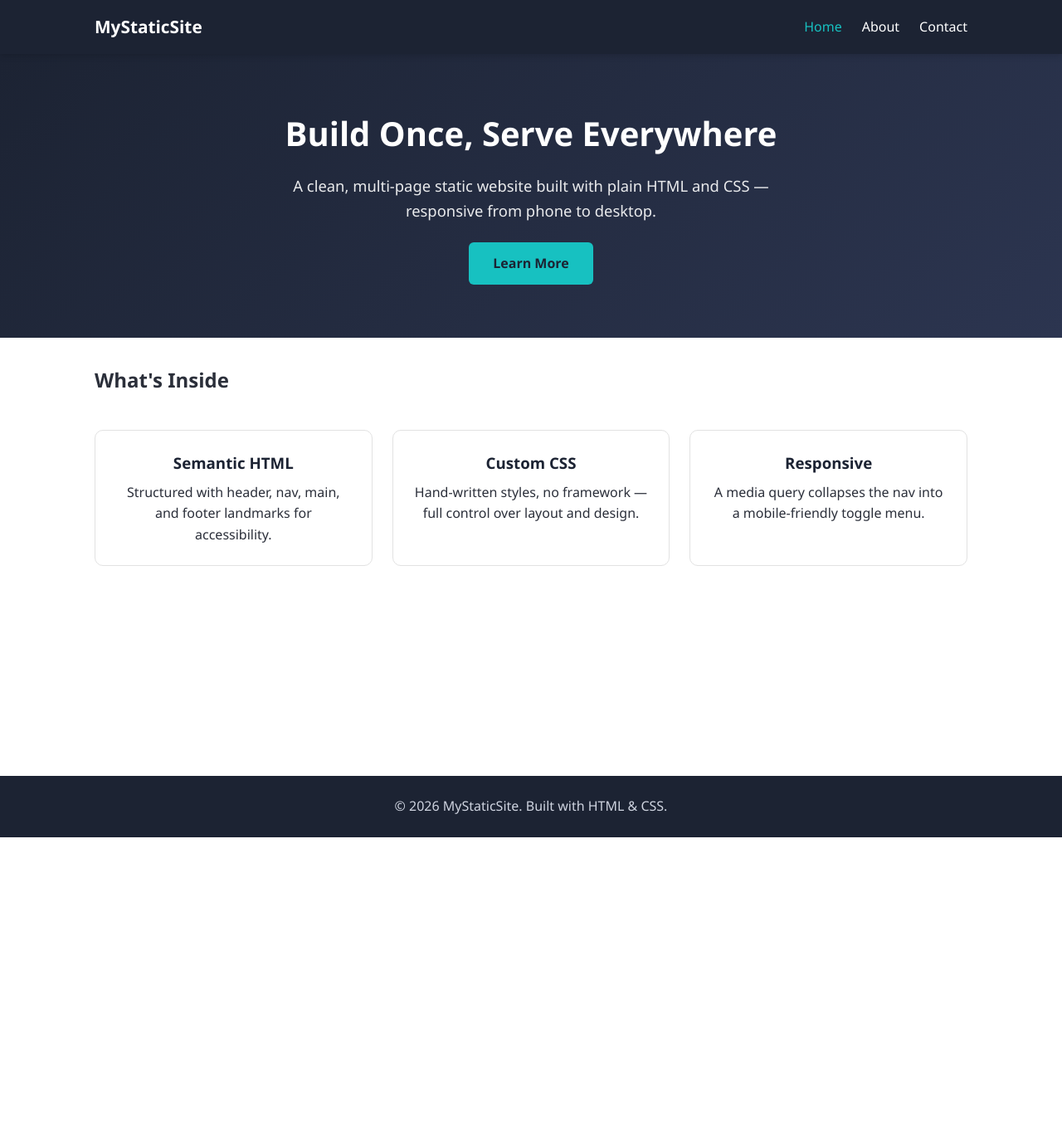
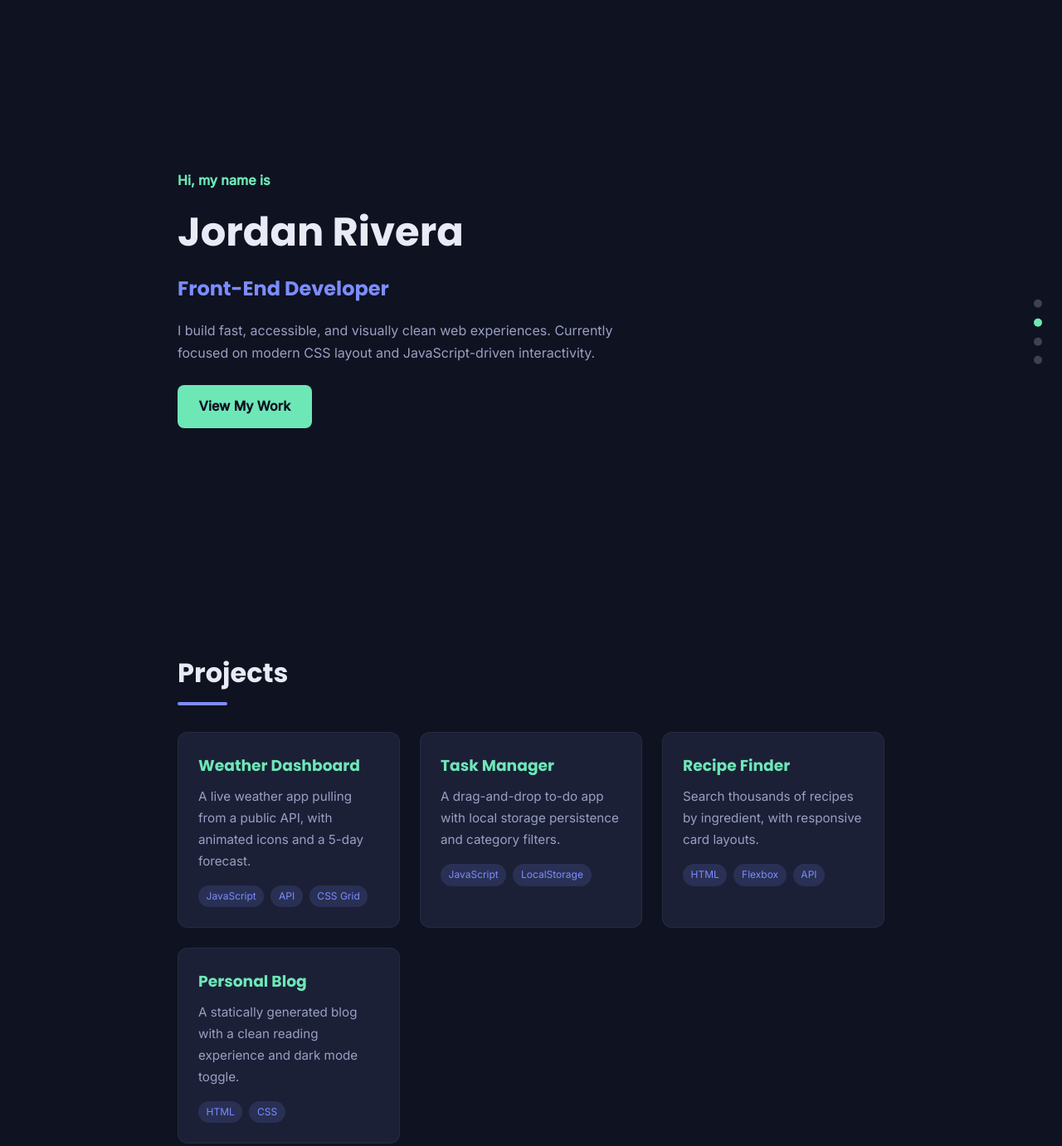
Before and after one commit to jimmybutler13xx-star/web-development, a plain HTML site: page index.html in a window 1280 px wide. Shown: the top 1381 px of the page at 83% size. Before the commit the page ends 1009 px from the top, so only its background shows below. Drawn offline with Linux system fonts and the light colour scheme.

Commit message:
Add files via upload

```diff
--- a/index.html
+++ b/index.html
@@ -3,51 +3,96 @@
 <head>
 <meta charset="UTF-8">
 <meta name="viewport" content="width=device-width, initial-scale=1.0">
-<title>Home | Simple Static Site</title>
+<title>Jordan Rivera — Portfolio</title>
 <link rel="stylesheet" href="style.css">
 </head>
 <body>
 
-<header>
-  <nav class="navbar">
-    <div class="brand">MyStaticSite</div>
-    <button class="nav-toggle" aria-label="Toggle menu">&#9776;</button>
-    <ul>
-      <li><a href="index.html" class="active">Home</a></li>
-      <li><a href="about.html">About</a></li>
-      <li><a href="contact.html">Contact</a></li>
-    </ul>
-  </nav>
-</header>
+<nav class="dots">
+  <a href="#intro" class="active" title="Intro"></a>
+  <a href="#projects" title="Projects"></a>
+  <a href="#skills" title="Skills"></a>
+  <a href="#contact" title="Contact"></a>
+</nav>
 
-<section class="hero">
-  <h1>Build Once, Serve Everywhere</h1>
-  <p>A clean, multi-page static website built with plain HTML and CSS — responsive from phone to desktop.</p>
-  <a href="about.html" class="btn">Learn More</a>
-</section>
+<div class="container">
 
-<main>
-  <h2>What's Inside</h2>
-  <div class="cards">
-    <div class="card">
-      <h3>Semantic HTML</h3>
-      <p>Structured with header, nav, main, and footer landmarks for accessibility.</p>
+  <section class="intro" id="intro">
+    <p class="greeting">Hi, my name is</p>
+    <h1>Jordan Rivera</h1>
+    <h2>Front-End Developer</h2>
+    <p>I build fast, accessible, and visually clean web experiences. Currently focused on modern CSS layout and JavaScript-driven interactivity.</p>
+    <a href="#projects" class="btn">View My Work</a>
+  </section>
+
+  <section id="projects">
+    <h2 class="section-title">Projects</h2>
+    <div class="projects-grid">
+      <div class="project-card">
+        <h3>Weather Dashboard</h3>
+        <p>A live weather app pulling from a public API, with animated icons and a 5-day forecast.</p>
+        <div class="tags"><span class="tag">JavaScript</span><span class="tag">API</span><span class="tag">CSS Grid</span></div>
+      </div>
+      <div class="project-card">
+        <h3>Task Manager</h3>
+        <p>A drag-and-drop to-do app with local storage persistence and category filters.</p>
+        <div class="tags"><span class="tag">JavaScript</span><span class="tag">LocalStorage</span></div>
+      </div>
+      <div class="project-card">
+        <h3>Recipe Finder</h3>
+        <p>Search thousands of recipes by ingredient, with responsive card layouts.</p>
+        <div class="tags"><span class="tag">HTML</span><span class="tag">Flexbox</span><span class="tag">API</span></div>
+      </div>
+      <div class="project-card">
+        <h3>Personal Blog</h3>
+        <p>A statically generated blog with a clean reading experience and dark mode toggle.</p>
+        <div class="tags"><span class="tag">HTML</span><span class="tag">CSS</span></div>
+      </div>
     </div>
-    <div class="card">
-      <h3>Custom CSS</h3>
-      <p>Hand-written styles, no framework — full control over layout and design.</p>
+  </section>
+
+  <section id="skills">
+    <h2 class="section-title">Skills</h2>
+    <div class="skills-list">
+      <span class="skill-pill">HTML5</span>
+      <span class="skill-pill">CSS3 / Flexbox / Grid</span>
+      <span class="skill-pill">JavaScript (ES6+)</span>
+      <span class="skill-pill">React</span>
+      <span class="skill-pill">Git &amp; GitHub</span>
+      <span class="skill-pill">Responsive Design</span>
+      <span class="skill-pill">REST APIs</span>
     </div>
-    <div class="card">
-      <h3>Responsive</h3>
-      <p>A media query collapses the nav into a mobile-friendly toggle menu.</p>
+  </section>
+
+  <section class="contact" id="contact">
+    <h2 class="section-title">Get In Touch</h2>
+    <p>Have a project in mind or just want to say hi? My inbox is always open.</p>
+    <div class="contact-links">
+      <a href="mailto:jordan.rivera@example.com">Email Me</a>
+      <a href="#">GitHub</a>
+      <a href="#">LinkedIn</a>
     </div>
-  </div>
-</main>
+  </section>
 
-<footer>
-  <p>&copy; 2026 MyStaticSite. Built with HTML &amp; CSS.</p>
-</footer>
+</div>
 
-<script src="nav.js"></script>
+<footer>&copy; 2026 Jordan Rivera. Built with HTML &amp; CSS.</footer>
+
+<script>
+  // Highlight active dot nav on scroll
+  const sections = document.querySelectorAll("section");
+  const dots = document.querySelectorAll("nav.dots a");
+  window.addEventListener("scroll", () => {
+    let current = "";
+    sections.forEach(sec => {
+      if (window.scrollY >= sec.offsetTop - window.innerHeight / 2) {
+        current = sec.id;
+      }
+    });
+    dots.forEach(dot => {
+      dot.classList.toggle("active", dot.getAttribute("href") === "#" + current);
+    });
+  });
+</script>
 </body>
 </html>
--- a/style.css
+++ b/style.css
@@ -1,141 +1,157 @@
+@import url("https://fonts.googleapis.com/css2?family=Poppins:wght@400;600;700&family=Inter:wght@400;500&display=swap");
+
 :root {
-  --navy: #1c2333;
-  --teal: #17c1c1;
-  --green: #6ee06e;
-  --text: #2b2f3a;
-  --bg: #ffffff;
+  --bg: #0f1220;
+  --card: #1b2036;
+  --accent: #6ee7b7;
+  --accent2: #7c8cff;
+  --text: #e8eaf6;
+  --muted: #9aa0c3;
 }
 
 * { box-sizing: border-box; margin: 0; padding: 0; }
 
 body {
-  font-family: "Segoe UI", Arial, sans-serif;
+  background: var(--bg);
   color: var(--text);
-  line-height: 1.6;
-  background: var(--bg);
+  font-family: "Inter", sans-serif;
+  line-height: 1.7;
 }
 
-header {
-  background: var(--navy);
-  color: white;
-  position: sticky;
-  top: 0;
-  z-index: 100;
-  box-shadow: 0 2px 8px rgba(0,0,0,0.15);
+h1, h2, h3 { font-family: "Poppins", sans-serif; }
+
+.container { max-width: 900px; margin: 0 auto; padding: 0 1.5rem; }
+
+/* Intro / hero */
+.intro {
+  min-height: 90vh;
+  display: flex;
+  flex-direction: column;
+  justify-content: center;
+  align-items: flex-start;
+  animation: fadeIn 1s ease-in;
 }
-
-.navbar {
-  display: flex;
-  justify-content: space-between;
-  align-items: center;
-  max-width: 1100px;
-  margin: 0 auto;
-  padding: 1rem 1.5rem;
-}
-
-.navbar .brand { font-weight: bold; font-size: 1.3rem; }
-
-.navbar ul { list-style: none; display: flex; gap: 1.5rem; }
-
-.navbar a {
-  color: white;
-  text-decoration: none;
-  font-weight: 500;
-  transition: color 0.2s;
-}
-.navbar a:hover, .navbar a.active { color: var(--teal); }
-
-.nav-toggle {
-  display: none;
-  background: none;
-  border: none;
-  color: white;
-  font-size: 1.6rem;
-  cursor: pointer;
-}
-
-main {
-  max-width: 1100px;
-  margin: 0 auto;
-  padding: 2rem 1.5rem;
-  min-height: 60vh;
-}
-
-.hero {
-  text-align: center;
-  padding: 4rem 1.5rem;
-  background: linear-gradient(135deg, var(--navy), #2c3550);
-  color: white;
-}
-.hero h1 { font-size: 2.5rem; margin-bottom: 1rem; }
-.hero p { font-size: 1.15rem; opacity: 0.9; max-width: 600px; margin: 0 auto; }
+.intro .greeting { color: var(--accent); font-weight: 600; margin-bottom: 0.5rem; }
+.intro h1 { font-size: 3rem; margin-bottom: 0.5rem; }
+.intro h2 { font-size: 1.5rem; color: var(--accent2); margin-bottom: 1rem; }
+.intro p { max-width: 550px; color: var(--muted); margin-bottom: 1.5rem; }
 
 .btn {
   display: inline-block;
-  margin-top: 1.5rem;
-  padding: 0.8rem 1.8rem;
-  background: var(--teal);
-  color: var(--navy);
-  font-weight: bold;
+  padding: 0.8rem 1.6rem;
+  background: var(--accent);
+  color: #0f1220;
+  font-weight: 600;
   text-decoration: none;
-  border-radius: 6px;
-  transition: transform 0.2s, background 0.2s;
+  border-radius: 8px;
+  transition: transform 0.2s ease, box-shadow 0.2s ease;
 }
-.btn:hover { background: var(--green); transform: translateY(-2px); }
+.btn:hover { transform: translateY(-3px); box-shadow: 0 8px 20px rgba(110,231,183,0.3); }
 
-.cards {
+/* Section headings */
+section { padding: 4rem 0; }
+section h2.section-title {
+  font-size: 2rem;
+  margin-bottom: 2rem;
+  position: relative;
+  display: inline-block;
+}
+section h2.section-title::after {
+  content: "";
+  display: block;
+  width: 60px;
+  height: 4px;
+  background: var(--accent2);
+  margin-top: 0.5rem;
+  border-radius: 2px;
+}
+
+/* Projects */
+.projects-grid {
   display: grid;
-  grid-template-columns: repeat(auto-fit, minmax(220px, 1fr));
+  grid-template-columns: repeat(auto-fit, minmax(250px, 1fr));
   gap: 1.5rem;
-  margin-top: 2.5rem;
 }
-.card {
-  border: 1px solid #e2e2e2;
-  border-radius: 10px;
+.project-card {
+  background: var(--card);
+  border-radius: 12px;
   padding: 1.5rem;
+  transition: transform 0.25s ease, box-shadow 0.25s ease;
+  border: 1px solid rgba(255,255,255,0.05);
+}
+.project-card:hover {
+  transform: translateY(-6px);
+  box-shadow: 0 12px 30px rgba(0,0,0,0.35);
+}
+.project-card h3 { color: var(--accent); margin-bottom: 0.5rem; }
+.project-card p { color: var(--muted); font-size: 0.95rem; margin-bottom: 1rem; }
+.tags { display: flex; flex-wrap: wrap; gap: 0.5rem; }
+.tag {
+  font-size: 0.75rem;
+  background: rgba(124,140,255,0.15);
+  color: var(--accent2);
+  padding: 0.2rem 0.6rem;
+  border-radius: 999px;
+}
+
+/* Skills */
+.skills-list {
+  display: flex;
+  flex-wrap: wrap;
+  gap: 0.75rem;
+}
+.skill-pill {
+  background: var(--card);
+  padding: 0.6rem 1.1rem;
+  border-radius: 999px;
+  font-weight: 500;
+  border: 1px solid rgba(255,255,255,0.08);
+}
+
+/* Contact */
+.contact p { color: var(--muted); margin-bottom: 1.5rem; }
+.contact-links { display: flex; gap: 1rem; flex-wrap: wrap; }
+.contact-links a {
+  color: var(--text);
+  text-decoration: none;
+  border: 1px solid rgba(255,255,255,0.15);
+  padding: 0.6rem 1.2rem;
+  border-radius: 8px;
+  transition: border-color 0.2s, color 0.2s;
+}
+.contact-links a:hover { border-color: var(--accent); color: var(--accent); }
+
+footer {
   text-align: center;
-  transition: box-shadow 0.2s, transform 0.2s;
+  padding: 2rem;
+  color: var(--muted);
+  font-size: 0.9rem;
 }
-.card:hover { box-shadow: 0 6px 18px rgba(0,0,0,0.1); transform: translateY(-4px); }
-.card h3 { color: var(--navy); margin-bottom: 0.5rem; }
 
-.contact-form {
-  max-width: 500px;
-  margin: 2rem auto 0;
+@keyframes fadeIn {
+  from { opacity: 0; transform: translateY(15px); }
+  to { opacity: 1; transform: translateY(0); }
+}
+
+nav.dots {
+  position: fixed;
+  right: 1.5rem;
+  top: 50%;
+  transform: translateY(-50%);
   display: flex;
   flex-direction: column;
-  gap: 1rem;
+  gap: 0.8rem;
 }
-.contact-form input, .contact-form textarea {
-  padding: 0.8rem;
-  border: 1px solid #ccc;
-  border-radius: 6px;
-  font: inherit;
+nav.dots a {
+  width: 10px;
+  height: 10px;
+  border-radius: 50%;
+  background: rgba(255,255,255,0.2);
+  display: block;
 }
-.contact-form button { cursor: pointer; }
-.form-status { font-weight: bold; margin-top: 0.5rem; }
+nav.dots a:hover, nav.dots a.active { background: var(--accent); }
 
-footer {
-  background: var(--navy);
-  color: #cfd4e0;
-  text-align: center;
-  padding: 1.5rem;
-  margin-top: 3rem;
+@media (max-width: 600px) {
+  .intro h1 { font-size: 2.2rem; }
+  nav.dots { display: none; }
 }
-footer a { color: var(--teal); }
-
-@media (max-width: 700px) {
-  .navbar ul {
-    position: absolute;
-    top: 100%;
-    left: 0;
-    right: 0;
-    background: var(--navy);
-    flex-direction: column;
-    padding: 1rem 1.5rem;
-    display: none;
-  }
-  .navbar ul.open { display: flex; }
-  .nav-toggle { display: block; }
-  .hero h1 { font-size: 1.8rem; }
-}
```
